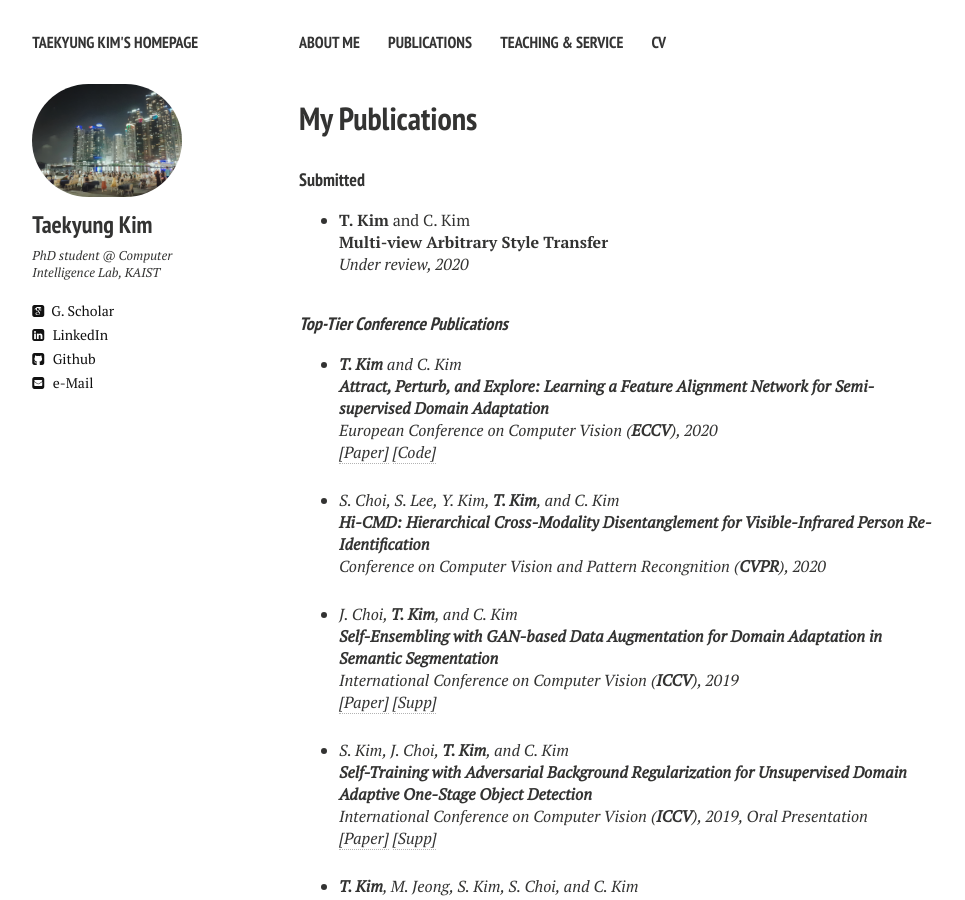
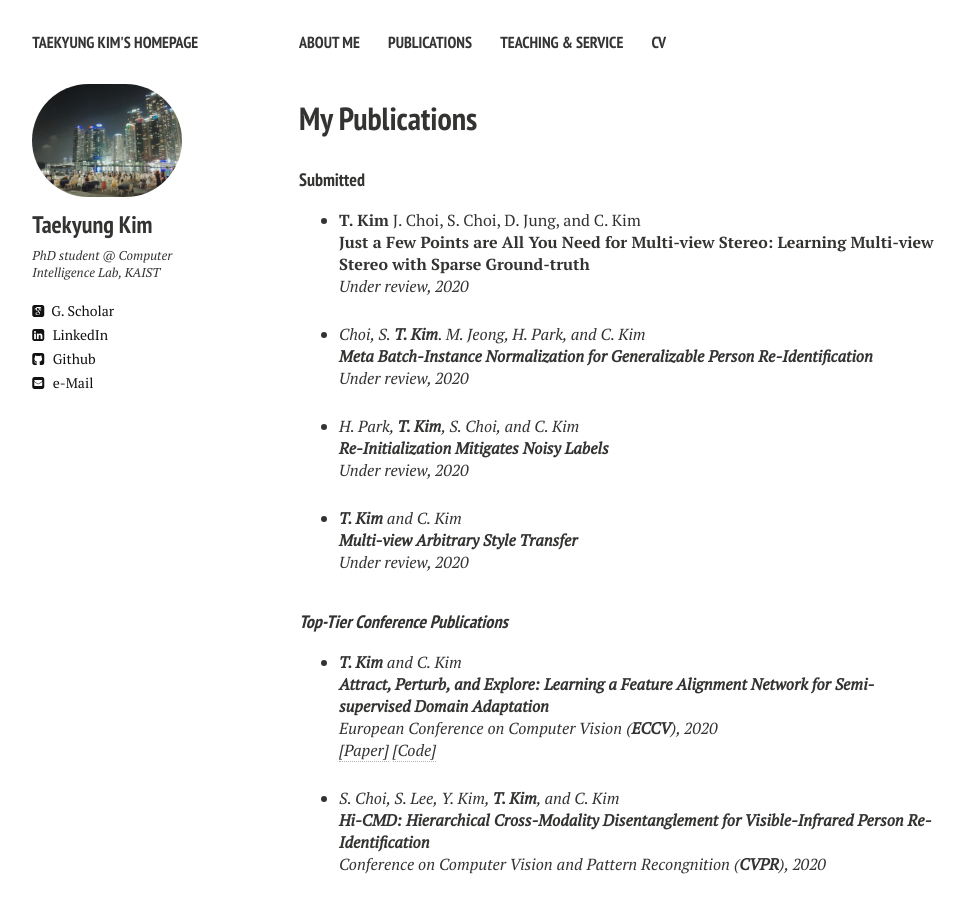
Before and after one commit to TKKim93/TKKim93.github.io, a Jekyll site: the page built from publications.md, in a window 1280 px wide and 900 px high. Shown: the whole window, without its empty margins (21-986 px from the left). Built offline with Jekyll 4.4.1, drawn with Linux system fonts in a browser that asks for light colours; nearby versions of some CDN libraries.

Commit message:
Update publications.html

```diff
--- a/_layouts/publications.html
+++ b/_layouts/publications.html
@@ -82,6 +82,38 @@ div.bibtex pre { font-size: 75%; overflow: auto;  width: 100%; padding: 0em 0em;
 
 <h4 style="margin-bottom:0px;padding-top:10px;">Submitted</h4>
 <ul class="biblist">
+
+<li ><p>
+	<b>T. Kim</b> J. Choi, S. Choi, D. Jung, and C. Kim
+	<br><b>Just a Few Points are All You Need for Multi-view Stereo: Learning Multi-view Stereo with Sparse Ground-truth</b><br>
+	<i> Under review, 2020
+	<br />
+<!-- 	<a href="https://arxiv.org/pdf/2007.09375.pdf" target="_blank">[Paper]</a> -->
+<!-- 	<a href="https://github.com/TKKim93/APE" target="_blank">[Code]</a> -->
+	<!-- <a href="javascript:toggleBibtex('')">[BibTeX]</a> -->
+</p>
+</li>
+<li ><p>
+	Choi, S. <b>T. Kim</b>. M. Jeong, H. Park, and C. Kim
+	<br><b>Meta Batch-Instance Normalization for Generalizable Person Re-Identification</b><br>
+	<i> Under review, 2020
+	<br />
+<!-- 	<a href="https://arxiv.org/pdf/2007.09375.pdf" target="_blank">[Paper]</a> -->
+<!-- 	<a href="https://github.com/TKKim93/APE" target="_blank">[Code]</a> -->
+	<!-- <a href="javascript:toggleBibtex('')">[BibTeX]</a> -->
+</p>
+</li>
+
+<li ><p>
+	H. Park, <b>T. Kim</b>, S. Choi, and C. Kim
+	<br><b>Re-Initialization Mitigates Noisy Labels</b><br>
+	<i> Under review, 2020
+	<br />
+<!-- 	<a href="https://arxiv.org/pdf/2007.09375.pdf" target="_blank">[Paper]</a> -->
+<!-- 	<a href="https://github.com/TKKim93/APE" target="_blank">[Code]</a> -->
+	<!-- <a href="javascript:toggleBibtex('')">[BibTeX]</a> -->
+</p>
+</li>
 
 <li ><p>
 	<b>T. Kim</b> and C. Kim
```
